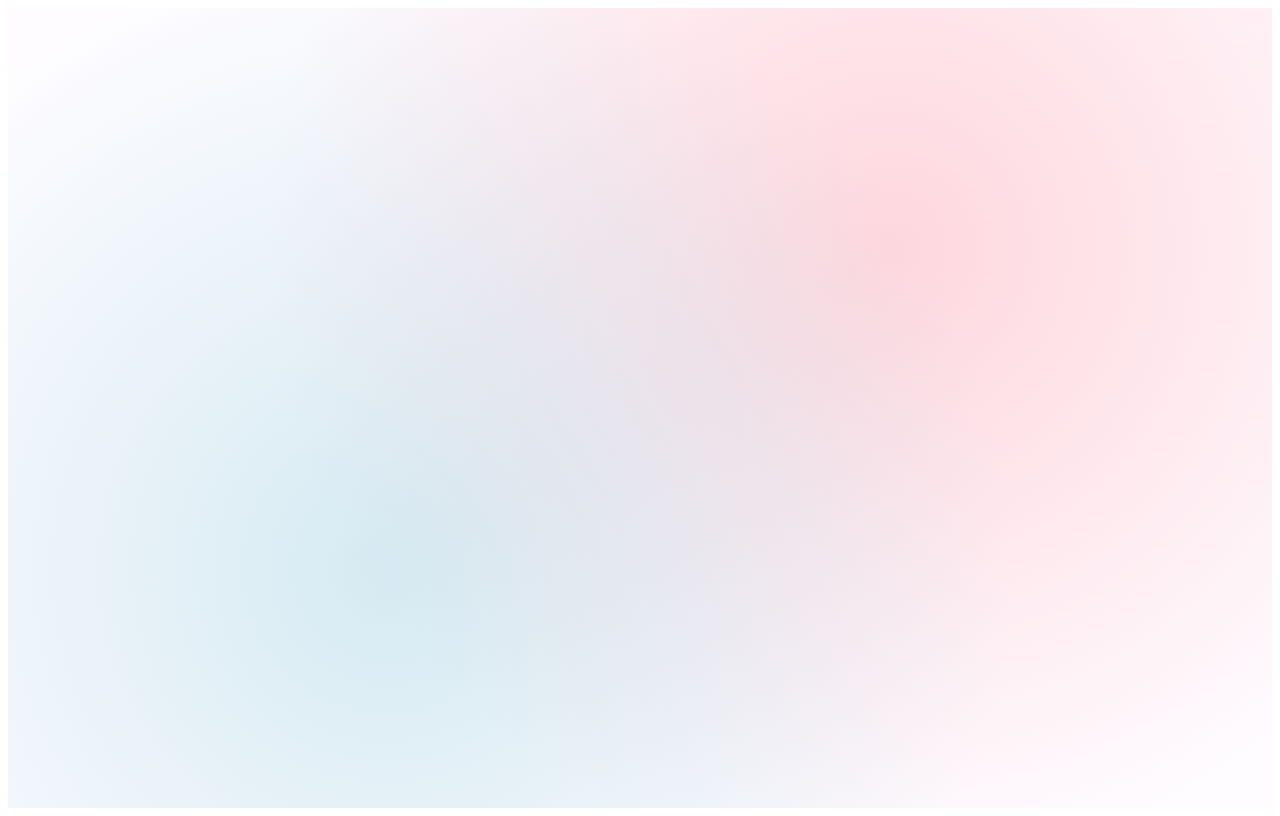
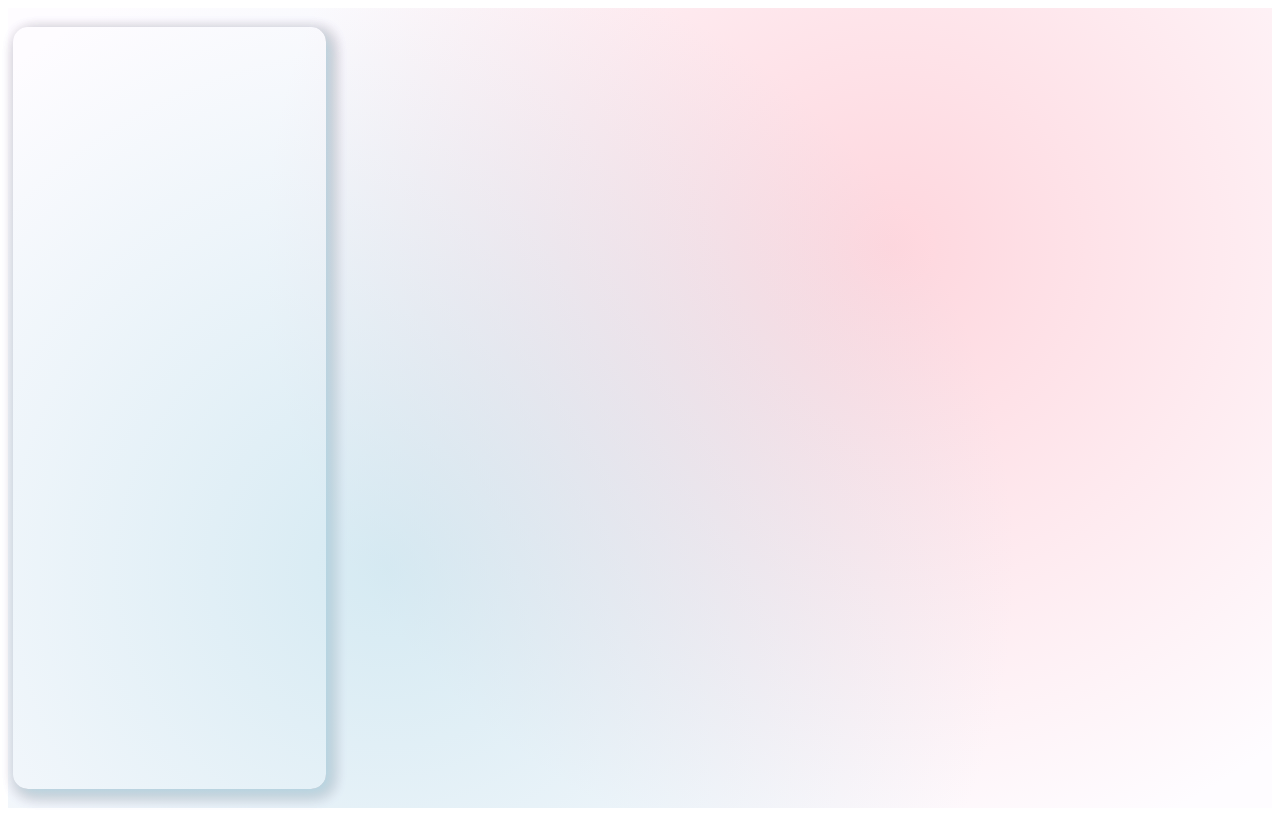
Before and after one commit to satyamrk18/AI-chatbot, a React (Vite) app: page / in a window 1280 px wide. Built offline with nearby package versions, Linux system fonts and the light colour scheme.

Commit message:
sidebar and main chatbody structure and styling added

```diff
--- a/src/App.css
+++ b/src/App.css
@@ -3,12 +3,40 @@
   width: 100%;
   background-color: #fefcff;
   position: relative;
+  display: flex;
+  align-items: center;
+  justify-content: space-between;
+  flex-direction: row;
 }
 
 .background-glow {
   position: absolute;
   inset: 0;
   z-index: 0;
-  background-image: radial-gradient(circle at 30% 70%, rgba(173, 216, 230, 0.502), transparent 60%),
-                    radial-gradient(circle at 70% 30%, rgba(255, 182, 193, 0.537), transparent 60%);
+  background-image: radial-gradient(
+      circle at 30% 70%,
+      rgba(173, 216, 230, 0.502),
+      transparent 60%
+    ),
+    radial-gradient(
+      circle at 70% 30%,
+      rgba(255, 182, 193, 0.537),
+      transparent 60%
+    );
 }
+.sidebar {
+  height:95vh;
+  width: 25%;
+  border: 1px solid transparent;
+  box-shadow: 5px 5px 15px rgb(173, 216, 230), 5px 5px 15px rgb(255, 182, 193),
+    5px 5px 15px rgb(182, 255, 215), 5px 5px 15px rgb(255, 182, 234);
+  left: 0px;
+  margin: 5px;
+  border-radius: 15px;
+}
+.chatbody {
+  height:90vh;
+  width: 75%;
+  margin: 5px;
+  border-radius: 15px;
+}
--- a/src/App.jsx
+++ b/src/App.jsx
@@ -1,11 +1,19 @@
-import "./App.css";
+import './App.css'
 
 function App() {
+
+
   return (
-    <div class="container">
-      <div class="background-glow"></div>
-    </div>
-  );
+<div className="container">
+  <div className="background-glow"></div>
+  {/* Your Content/Components  */}
+
+ <div className='sidebar'></div>
+ <div className='chatbody'></div>
+
+</div>
+
+  )
 }
 
-export default App;
+export default App
```
Also changed, not shown: src/Sidebar.jsx (added).
